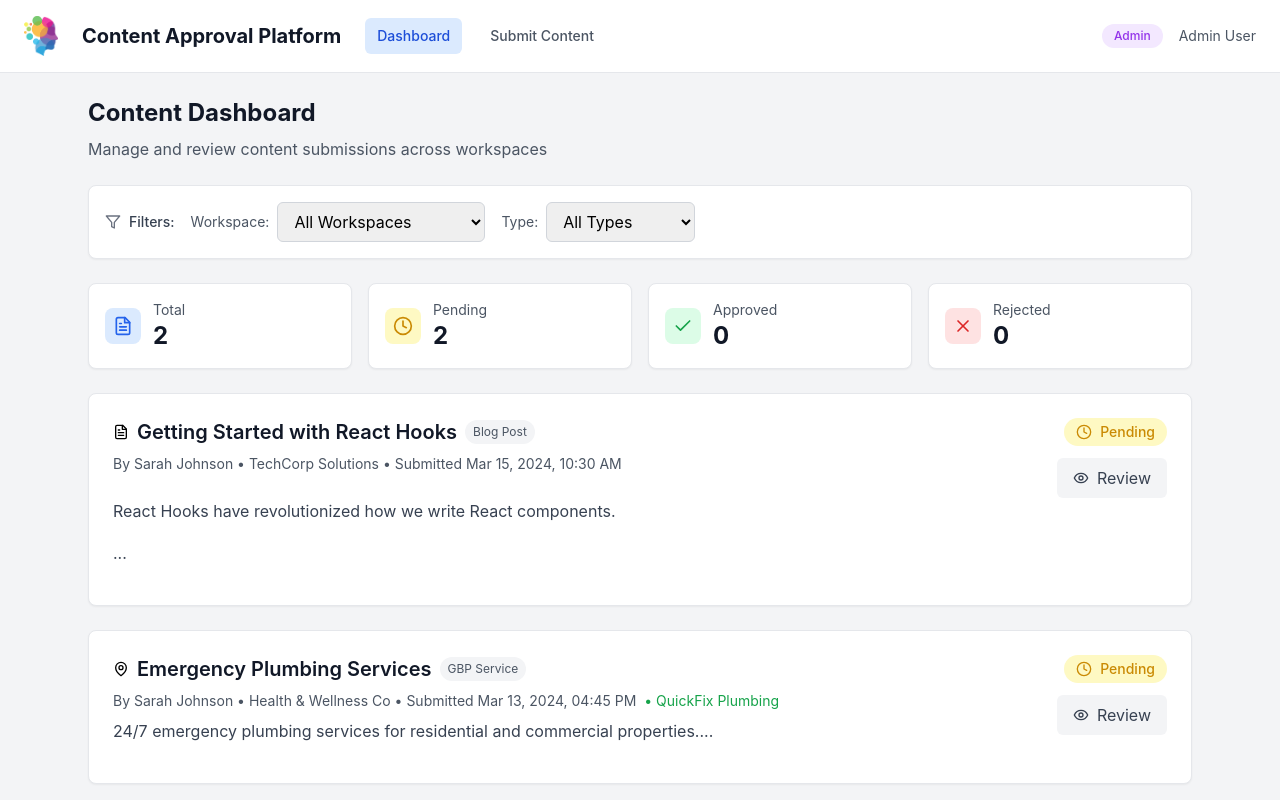
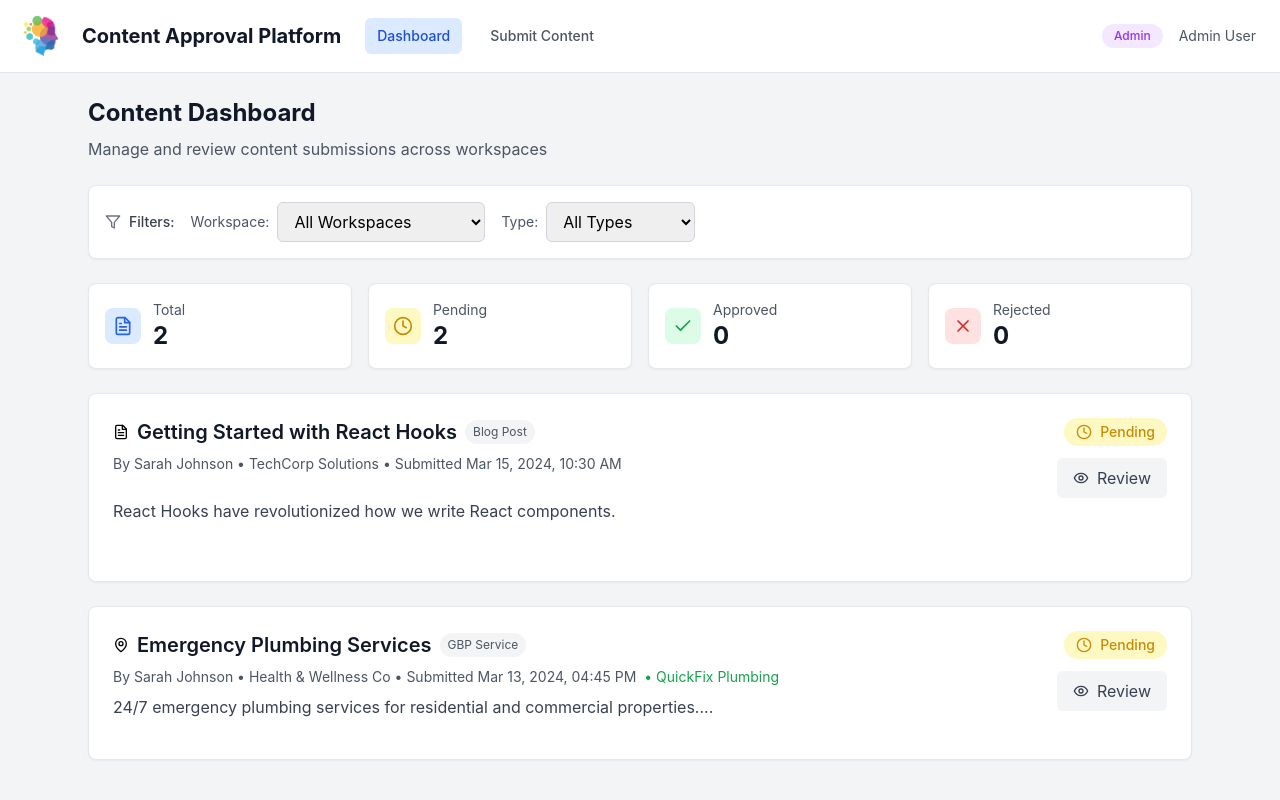
Before and after one commit to hs-matthew/approval-platform, a React (Create React App) app: page / in a window 1280 px wide. Shown: the top 800 px of the page. Built offline with nearby package versions, Linux system fonts and the light colour scheme.

Commit message:
Update App.js - update html editor

```diff
--- a/src/App.js
+++ b/src/App.js
@@ -791,12 +791,12 @@ const Navigation = () => (
                         <span className="ml-2 text-green-600">• {submission.businessName}</span>
                       )}
                     </div>
-                    <div className="text-gray-700">
+<div className="text-gray-700">
   {submission.type === 'blog_post' ? (
     <div
-      className="prose prose-sm"
+      className="prose prose-sm max-w-none line-clamp-3"
       dangerouslySetInnerHTML={{
-        __html: submission.content.substring(0, 300) + '...'
+        __html: submission.content
       }}
       style={{
         overflow: 'hidden',
```
